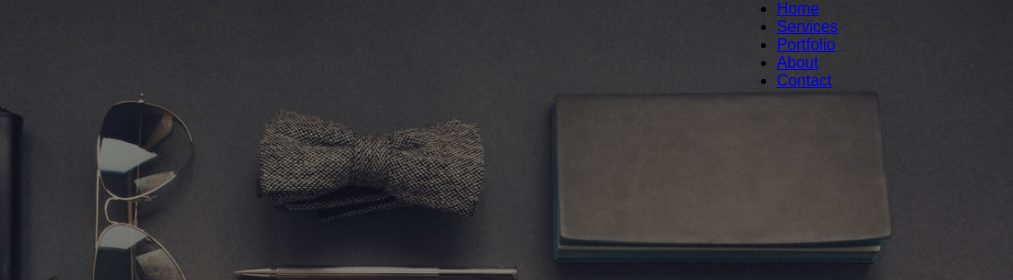
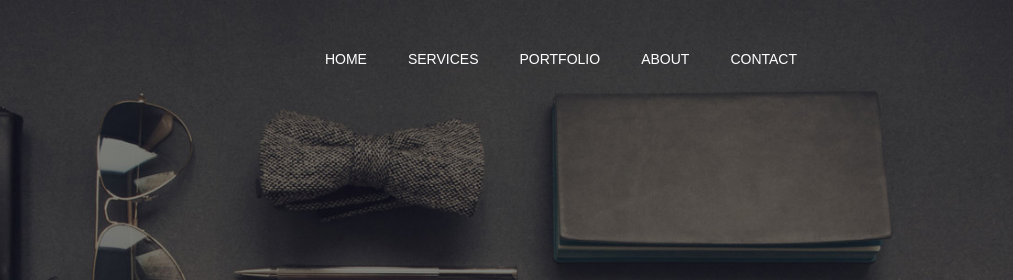
Before and after one commit to SergiyStasyuk/Youtube_project, a plain HTML site: page index.html in a window 1280 px wide. Shown: the top 280 px of the page, 267-1280 px from the left. Drawn offline with Linux system fonts and the light colour scheme.

Commit message:
Adding heading

```diff
--- a/css/main.css
+++ b/css/main.css
@@ -25,6 +25,7 @@ header {
 
 nav {
 	float: right;
+	margin-top: 50px;
 }
 
 .menu {
@@ -32,3 +33,16 @@ nav {
 	padding: 0;
 	display: block;
 }
+
+.menu li {
+	float: left;
+	display: block;
+	margin-right: 41px;
+}
+
+.menu a {
+	color: #fff;
+	text-decoration: none;
+	text-transform: uppercase;
+	font-size: 14px;
+}
--- a/index.html
+++ b/index.html
@@ -8,8 +8,9 @@
 <body>
 	<header>
 		<div class="container">
-			<img src="img/logo.png" alt="Golden" class="logo">
-			<nav>
+			<div class="heading">
+				<img src="img/logo.png" alt="Golden" class="logo">
+				<nav>
 					<ul class="menu">
 						<li>
 							<a href="#">Home</a>
@@ -28,6 +29,7 @@
 						</li>
 					</ul>
 				</nav>
+			</div>
 		</div>
 	</header>
 	<section>
```
